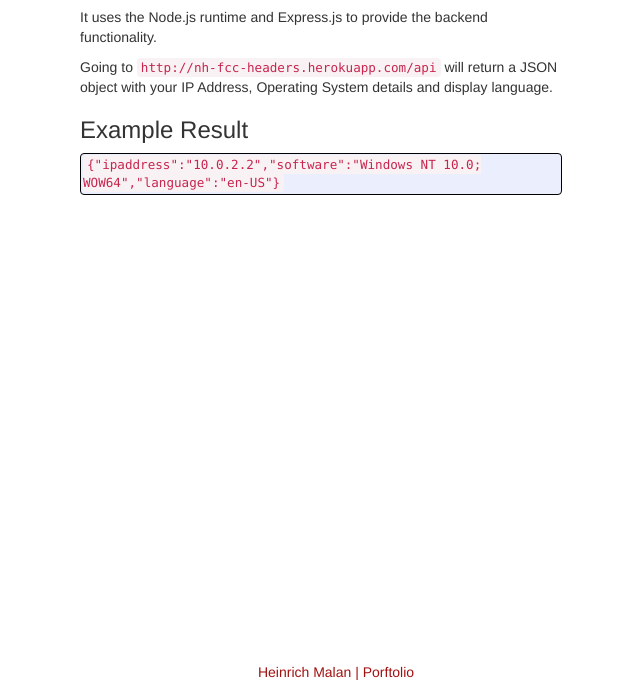
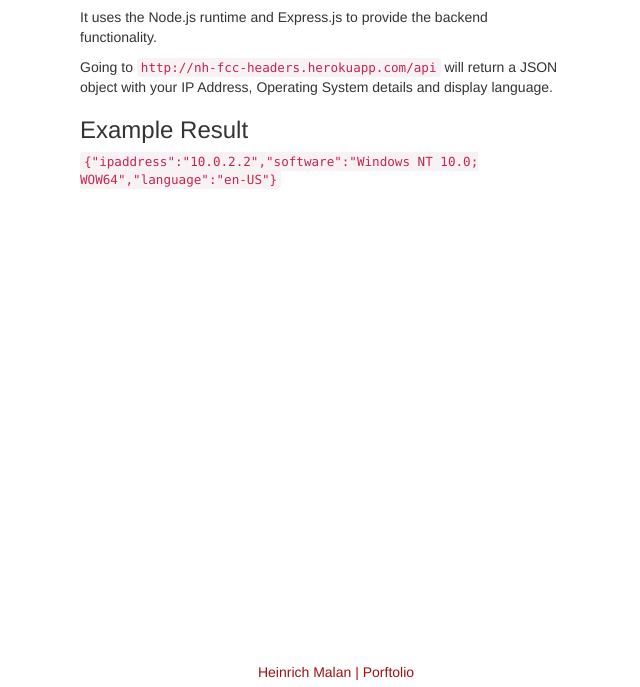
Before and after one commit to NotHimmler/nh-fcc-headers, a website: page index.html in a window 1280 px wide. Shown: the part 113-800 px from the top of the page, without its empty margins (319-959 px from the left). Drawn offline with nearby package versions, Linux system fonts and the light colour scheme.

Commit message:
Update styles.css
removed old code block styling

```diff
--- a/static/styles.css
+++ b/static/styles.css
@@ -4,14 +4,6 @@
     margin-right: auto;
     position:relative;
     height:100%;
-}
-
-.example {
-    padding: 2px 2px 2px 2px;
-    border: 1px solid black;
-    border-radius:4px;
-    background-color:#ebeffd;
-    color:#a11111;
 }
 
 .footer {
```
